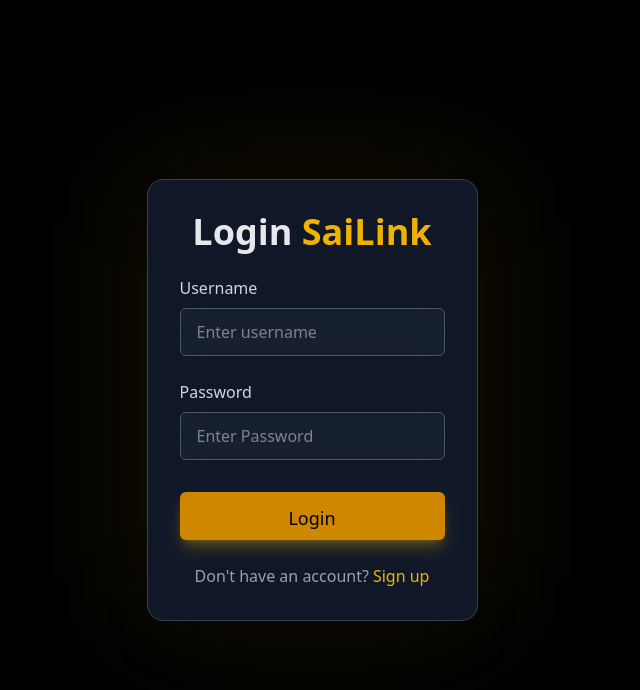
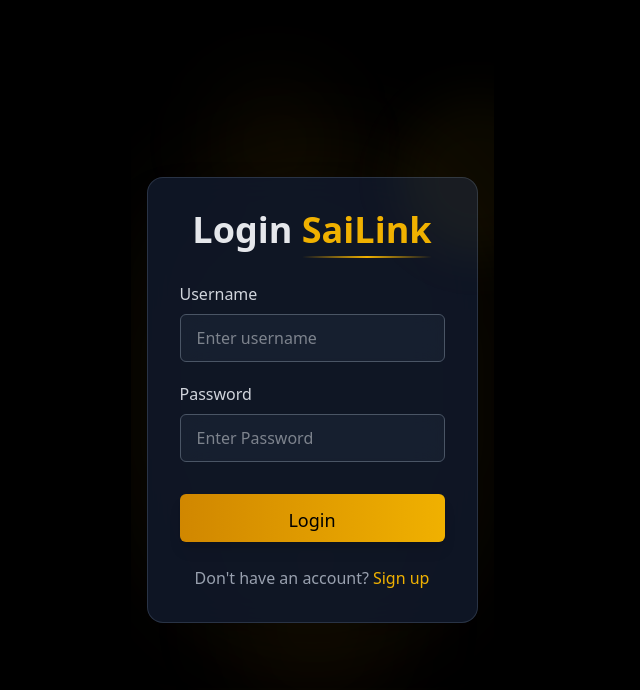
Before and after one commit to SaiPh3r/Chat-App-MERN, a React (Vite) app in the folder frontend/: page /login in a window 1280 px wide. Shown: the top 690 px of the page, without its empty margins (328-968 px from the left). Built offline with nearby package versions, Linux system fonts and the light colour scheme.

Commit message:
bugs fixed

```diff
--- a/frontend/src/Components/sidebar/LogoutButton.jsx
+++ b/frontend/src/Components/sidebar/LogoutButton.jsx
@@ -1,11 +1,13 @@
 import React from 'react'
 import { BiLogOut } from "react-icons/bi";
+import useLogout from '../../hooks/useLogout';
 
 
 const LogoutButton = () => {
+  const {logout} = useLogout();
   return (
     <div className='mt-auto'>
-        <BiLogOut className='w-6 h-6 text-white cursor-pointer'/>
+        <BiLogOut  onClick={logout} className='w-6 h-6 text-white cursor-pointer'/>
 
 
     </div>
--- /dev/null
+++ b/frontend/src/hooks/useLogout.js
@@ -0,0 +1,33 @@
+import { useEffect, useState } from 'react'
+import {useAuthContext} from '../context/Authcontext'
+
+const useLogout = () => {
+    const[loading,setLoading] = useState(false);
+    const {setAuthUser} = useAuthContext();
+
+    const logout = async () => {
+        setLoading(true);
+        try {
+            const res = await fetch("/api/auth/logout", {
+                method: "POST",
+                headers: {
+                    "Content-Type": "application/json",
+                },
+            });
+            const data = await res.json();
+            if (data.error) {
+                throw new Error(data.error);
+            }
+            setAuthUser(null);
+            localStorage.removeItem("chat-user");
+        } catch (error) {
+            console.log(error);
+        } finally {
+            setLoading(false);
+        }
+    }
+    return {logout,loading};
+
+}
+
+export default useLogout
--- a/frontend/src/hooks/useSignup.js
+++ b/frontend/src/hooks/useSignup.js
@@ -7,10 +7,10 @@
   const { setAuthUser } = useContext(AuthContext);
 
   const signup = async (firstName, lastName, username, password, confirmPassword, email) => {
+    // Validate input before making a request
     const success = handleInputErrors(firstName, lastName, username, password, confirmPassword, email);
-    if (!success) {
-      return;
-    }
+    if (!success) return;
+
     setLoading(true);
     try {
       const res = await fetch("/api/auth/signup", {
@@ -20,15 +20,16 @@
         },
         body: JSON.stringify({ firstName, lastName, username, password, confirmPassword, email })
       });
+
       const data = await res.json();
-      console.log(data);
-      if (data.error) {
-        throw new Error(data.error);
+
+      if (!res.ok) {
+        throw new Error(data.message || "Signup failed");
       }
 
-      // Use the data from the response
+      // Save user data in local storage
       localStorage.setItem("chat-user", JSON.stringify(data));
-      setAuthUser(data); // Update auth state
+      setAuthUser(data); // Update authentication state
 
       toast.success("Signup successful!");
 
@@ -44,6 +45,7 @@
 
 export default useSignup;
 
+// Function to validate form inputs
 function handleInputErrors(firstName, lastName, username, password, confirmPassword, email) {
   if (firstName.length < 3) {
     toast.error("First name must be at least 3 characters long");
--- a/frontend/src/pages/login/Login.jsx
+++ b/frontend/src/pages/login/Login.jsx
@@ -3,16 +3,27 @@
 
 const Login = () => {
   return (
-    <div className="flex justify-center items-center min-h-screen bg-black px-4">
+    <div className="flex justify-center items-center min-h-screen bg-black px-4 relative overflow-hidden">
+      {/* Enhanced Background Effects */}
       <div className="absolute inset-0 flex justify-center items-center">
-        <div className="w-[350px] h-[450px] rounded-3xl bg-yellow-500/10 blur-3xl"></div>
+        <div className="w-[350px] h-[500px] rounded-full bg-yellow-500/10 blur-3xl animate-pulse"></div>
       </div>
+      <div className="absolute top-20 left-20 w-32 h-32 rounded-full bg-yellow-600/5 blur-2xl"></div>
+      <div className="absolute bottom-20 right-20 w-48 h-48 rounded-full bg-yellow-700/5 blur-2xl"></div>
 
-      <div className="relative w-full max-w-md p-8 rounded-2xl shadow-2xl bg-gray-900 border border-gray-700 transition-all duration-300 hover:shadow-yellow-500/20">
-        <h1 className="text-4xl font-bold text-center text-gray-200 mb-6">
-          Login <span className="text-yellow-500">SaiLink</span>
+      {/* Login Card with Improved Styling */}
+      <div className="relative w-full max-w-md p-8 rounded-2xl shadow-2xl bg-gray-900/90 backdrop-blur-lg border border-gray-700/70 transition-all duration-300 hover:shadow-yellow-500/20 hover:border-gray-600 z-10">
+        <div className="absolute top-0 right-0 w-40 h-40 bg-yellow-500/5 rounded-full blur-xl -mr-20 -mt-20"></div>
+
+        <h1 className="text-4xl font-bold text-center text-gray-200 mb-8 relative">
+          Login <span className="text-yellow-500 relative">
+            SaiLink
+            <span className="absolute -bottom-1 left-0 w-full h-0.5 bg-gradient-to-r from-transparent via-yellow-500 to-transparent"></span>
+          </span>
         </h1>
-        <form className="space-y-6">
+
+        <form className="space-y-5">
+          {/* Username */}
           <div>
             <label className="block text-gray-300 font-medium mb-2">
               Username
@@ -20,9 +31,11 @@
             <input
               type="text"
               placeholder="Enter username"
-              className="w-full h-12 px-4 bg-gray-800/50 text-gray-200 border border-gray-600 rounded-md focus:border-yellow-500 focus:ring-2 focus:ring-yellow-500 focus:outline-none transition-all duration-200 backdrop-blur-lg"
+              className="w-full h-12 px-4 bg-gray-800/50 text-gray-200 border border-gray-600 rounded-md focus:border-yellow-500 focus:ring-2 focus:ring-yellow-500/20 focus:outline-none transition-all duration-200 backdrop-blur-lg hover:border-gray-500"
             />
           </div>
+
+          {/* Password */}
           <div>
             <label className="block text-gray-300 font-medium mb-2">
               Password
@@ -30,19 +43,27 @@
             <input
               type="password"
               placeholder="Enter Password"
-              className="w-full h-12 px-4 bg-gray-800/50 text-gray-200 border border-gray-600 rounded-md focus:border-yellow-500 focus:ring-2 focus:ring-yellow-500 focus:outline-none transition-all duration-200 backdrop-blur-lg"
+              className="w-full h-12 px-4 bg-gray-800/50 text-gray-200 border border-gray-600 rounded-md focus:border-yellow-500 focus:ring-2 focus:ring-yellow-500/20 focus:outline-none transition-all duration-200 backdrop-blur-lg hover:border-gray-500"
             />
           </div>
+
+          {/* Login Button with Enhanced Styling */}
           <div className="mt-8">
-            <button className="w-full bg-yellow-600 hover:bg-yellow-700 text-black py-3 h-12 rounded-md font-medium text-lg transition-all duration-300 transform hover:scale-[1.02] shadow-lg shadow-yellow-500/30">
-              Login
+            <button className="w-full relative overflow-hidden bg-gradient-to-r from-yellow-600 to-yellow-500 hover:from-yellow-700 hover:to-yellow-600 text-black py-3 h-12 rounded-md font-medium text-lg transition-all duration-300 transform hover:scale-[1.02] shadow-lg hover:shadow-yellow-500/40 group">
+              <span className="relative z-10">
+                Login
+              </span>
+              <span className="absolute inset-0 bg-white/10 w-0 group-hover:w-full transition-all duration-500"></span>
             </button>
           </div>
+
+          {/* Signup Redirect with Enhanced Styling */}
           <div className="mt-6 text-center">
             <p className="text-gray-400">
               Don't have an account?
-              <Link to="/signup" className="text-yellow-500 hover:text-yellow-400 hover:underline font-medium transition-colors duration-200 ml-1">
+              <Link to="/signup" className="text-yellow-500 hover:text-yellow-400 hover:underline font-medium transition-colors duration-200 ml-1 relative group">
                 Sign up
+                <span className="absolute -bottom-0.5 left-0 w-0 h-0.5 bg-yellow-500 group-hover:w-full transition-all duration-300"></span>
               </Link>
             </p>
           </div>
```
